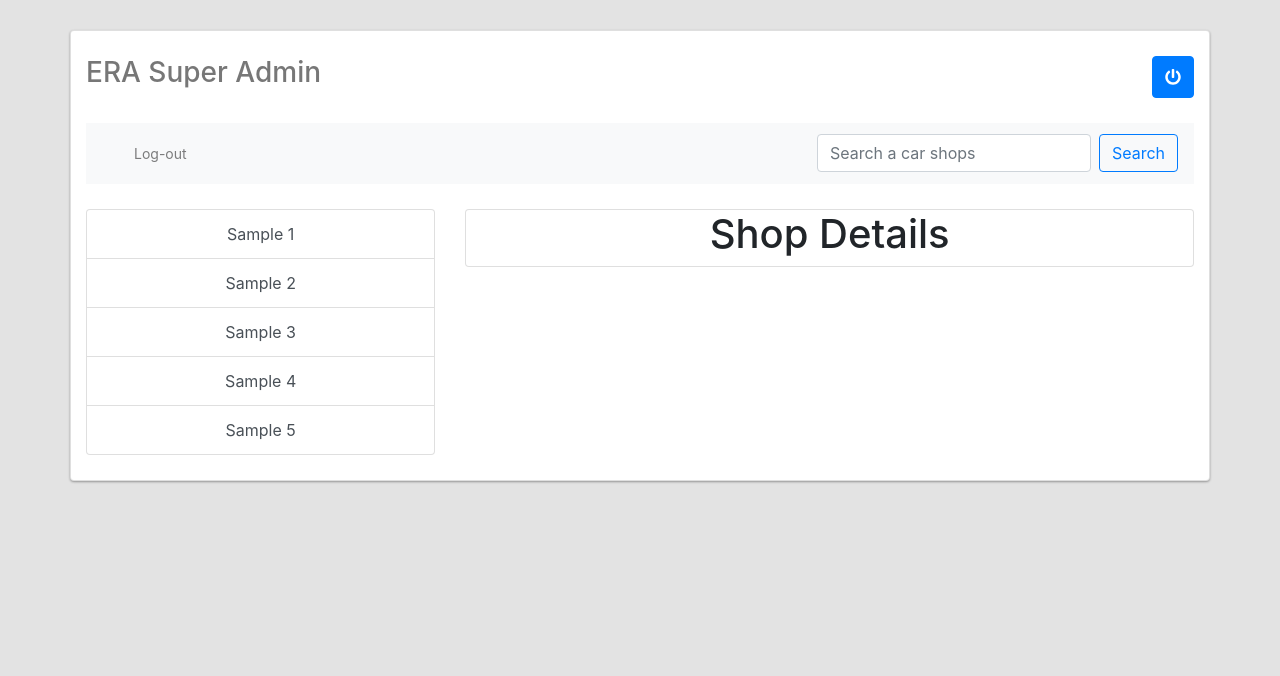
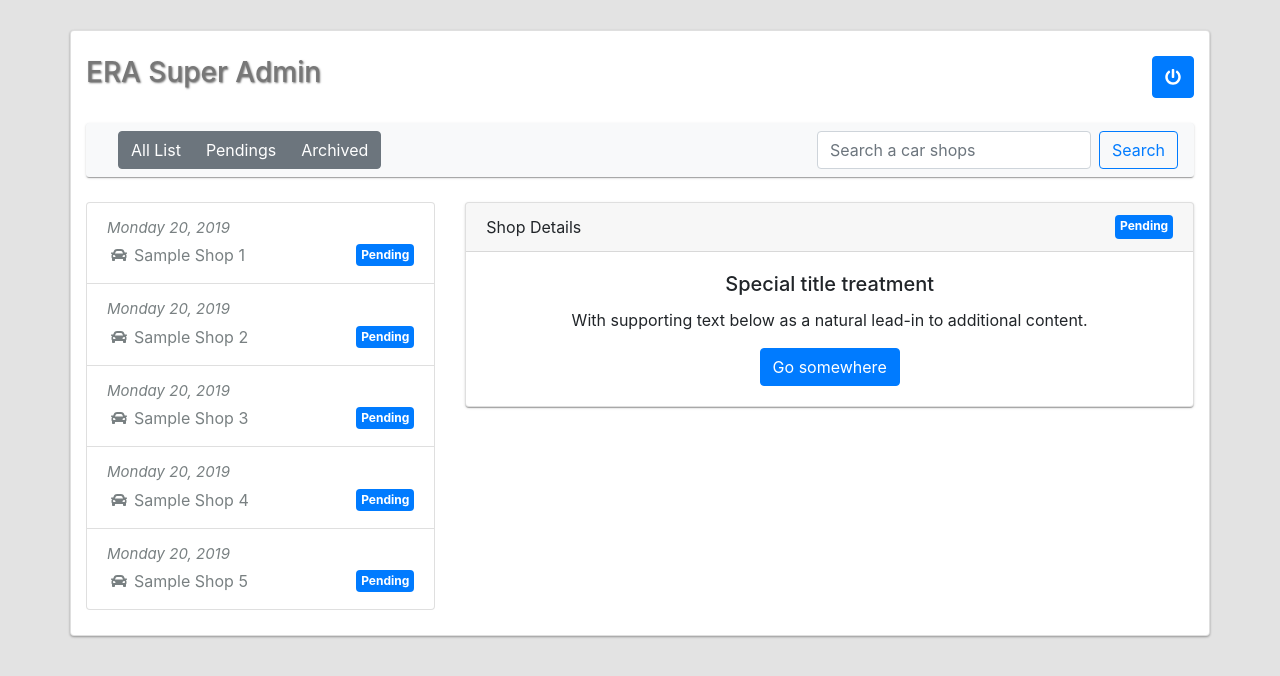
Before and after one commit to mljcool/era-admin, a React (Create React App) app: page / in a window 1280 px wide. Shown: the top 676 px of the page. Built offline with nearby package versions, Linux system fonts and the light colour scheme.

Commit message:
add and fix all ui

```diff
--- a/package.json
+++ b/package.json
@@ -11,6 +11,7 @@
     "@testing-library/user-event": "^7.2.1",
     "react": "^16.13.1",
     "react-dom": "^16.13.1",
+    "react-google-maps": "^9.4.5",
     "react-router-dom": "^5.1.2",
     "react-scripts": "3.4.1"
   },
--- a/src/components/NavBar.jsx
+++ b/src/components/NavBar.jsx
@@ -22,9 +22,21 @@ const NavBar = () => {
                 id='navbarSupportedContent'
             >
                 <ul className='navbar-nav mr-auto  '>
-                    <li className='nav-item btn-outline-primary btn-sm margin-l'>
-                        <a className='nav-link '>Log-out</a>
-                    </li>
+                    <div
+                        className='btn-group mr-2'
+                        role='group'
+                        aria-label='First group'
+                    >
+                        <button type='button' className='btn btn-secondary'>
+                            All List
+                        </button>
+                        <button type='button' className='btn btn-secondary'>
+                            Pendings
+                        </button>
+                        <button type='button' className='btn btn-secondary'>
+                            Archived
+                        </button>
+                    </div>
                 </ul>
                 <form className='form-inline my-2 my-lg-0'>
                     <input
--- a/src/components/pages/ShopDetails.jsx
+++ b/src/components/pages/ShopDetails.jsx
@@ -2,8 +2,21 @@ import React from 'react';
 
 const ShopDetails = () => {
     return (
-        <div className='card'>
-            <h1>Shop Details</h1>
+        <div className='card main-details'>
+            <div className='card-header'>
+                <span>Shop Details</span>
+                <span className='badge badge-primary'>Pending</span>
+            </div>
+            <div className='card-body'>
+                <h5 className='card-title'>Special title treatment</h5>
+                <p className='card-text'>
+                    With supporting text below as a natural lead-in to
+                    additional content.
+                </p>
+                <a href='#sample' className='btn btn-primary'>
+                    Go somewhere
+                </a>
+            </div>
         </div>
     );
 };
--- a/src/components/pages/ShopList.jsx
+++ b/src/components/pages/ShopList.jsx
@@ -1,26 +1,28 @@
 import React, { Fragment } from 'react';
+import { FontAwesomeIcon } from '@fortawesome/react-fontawesome';
+import { faCar } from '@fortawesome/free-solid-svg-icons';
 
 const ShopList = () => {
     const list = [
         {
             id: 1,
-            name: 'Sample 1',
+            name: 'Sample Shop 1',
         },
         {
             id: 2,
-            name: 'Sample 2',
+            name: 'Sample Shop 2',
         },
         {
             id: 3,
-            name: 'Sample 3',
+            name: 'Sample Shop 3',
         },
         {
             id: 4,
-            name: 'Sample 4',
+            name: 'Sample Shop 4',
         },
         {
             id: 5,
-            name: 'Sample 5',
+            name: 'Sample Shop 5',
         },
     ];
 
@@ -30,12 +32,19 @@ const ShopList = () => {
                 {list.map((data) => (
                     <a
                         key={data.id}
-                        className='list-group-item list-group-item-action'
+                        className='list-group-item'
                         href='#list-home'
                         role='tab'
                         aria-controls='home'
                     >
-                        {data.name}
+                        <small className='shop-date'>Monday 20, 2019</small>
+                        <div className='d-flex justify-content-between align-items-center'>
+                            <div className='title-list'>
+                                <FontAwesomeIcon icon={faCar} />
+                                <span className='shop-name'>{data.name}</span>
+                            </div>
+                            <span className='badge badge-primary'>Pending</span>
+                        </div>
                     </a>
                 ))}
             </div>
--- a/src/styles/_App.scss
+++ b/src/styles/_App.scss
@@ -5,8 +5,16 @@
     }
     &.container {
         margin-top: 30px;
+        .navbar {
+            color: white !important;
+            border-radius: 3px !important;
+            box-shadow: 0px 2px 1px -1px rgba(0, 0, 0, 0.2),
+                0px 1px 1px 0px rgba(0, 0, 0, 0.14),
+                0px 1px 3px 0px rgba(0, 0, 0, 0.12);
+        }
     }
     .title-page {
+        text-shadow: 1px 1px 2px #777;
         color: #777;
         padding: 25px 0px;
         display: flex;
@@ -14,10 +22,44 @@
     }
     .list-group-item {
         cursor: pointer;
+        color: #798082;
+        text-align: left;
+        .title-list {
+            padding: 4px;
+            .shop-name {
+                margin-left: 7px;
+            }
+        }
+        &:hover {
+            color: #798082;
+            text-decoration: none !important;
+            box-shadow: 1px 3px 2px -1px rgba(0, 0, 0, 0.2),
+                0px 2px 2px 1px rgba(0, 0, 0, 0.14),
+                0px 2px 4px 1px rgba(0, 0, 0, 0.12);
+        }
+        .shop-date {
+            font-style: italic;
+            font-size: 15px;
+        }
+        .badge {
+            padding: 5px;
+        }
     }
 
     .card-details {
         padding: 25px 0px;
+        .main-details {
+            box-shadow: 0px 2px 1px -1px rgba(0, 0, 0, 0.2),
+                0px 1px 1px 0px rgba(0, 0, 0, 0.14),
+                0px 1px 3px 0px rgba(0, 0, 0, 0.12);
+            .card-header {
+                display: flex;
+                justify-content: space-between;
+                .badge {
+                    padding-top: 5px;
+                }
+            }
+        }
     }
     &.card {
         box-shadow: 0 1px 3px rgba(0, 0, 0, 0.12), 0 1px 2px rgba(0, 0, 0, 0.24);
```
Also changed, not shown: 1 other file (tests, documents, lock files or other folders).
